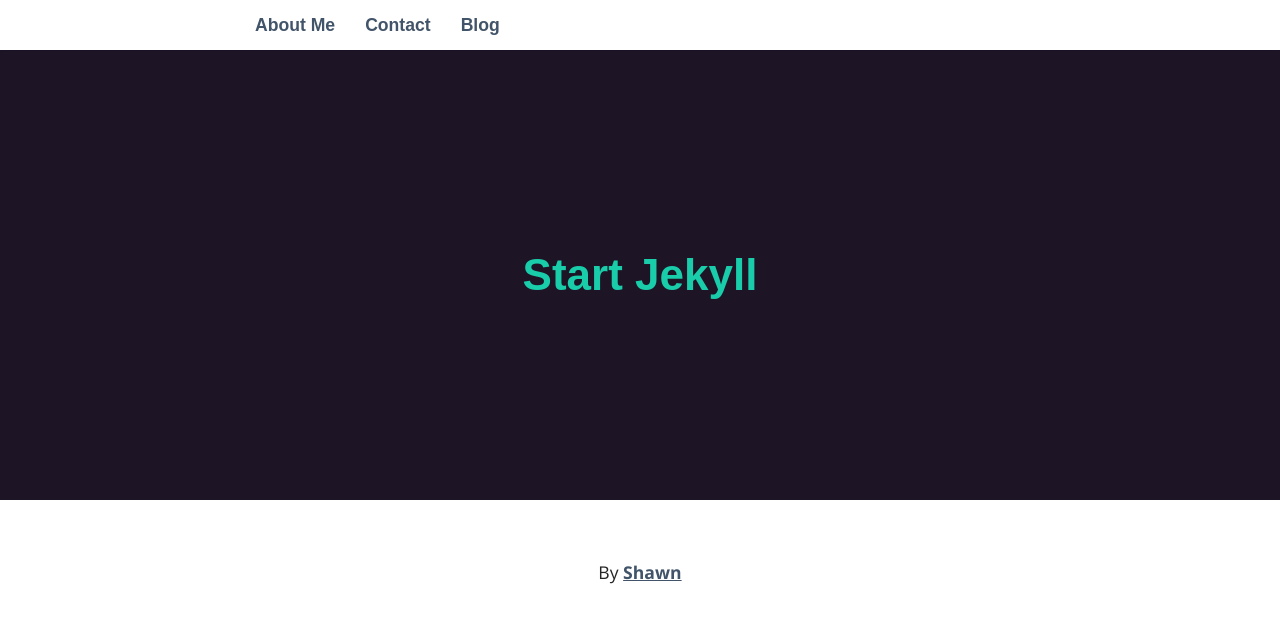
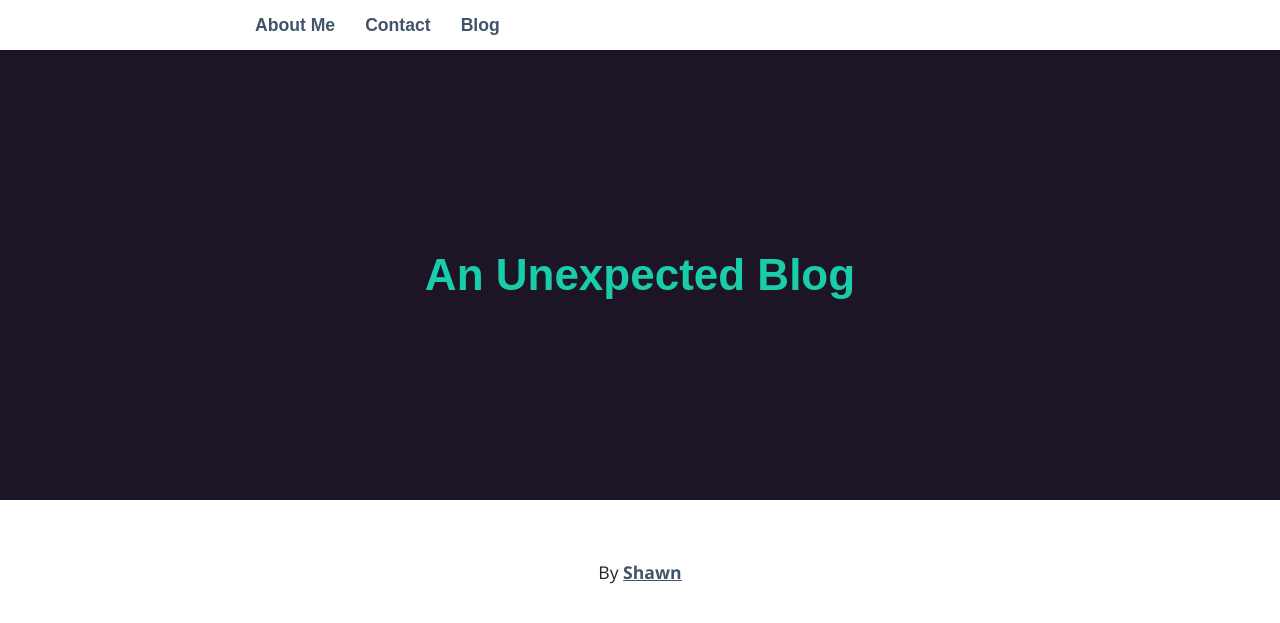
Before and after one commit to Apachemann/startjekyll, a Jekyll site: the page built from index.md, in a window 1280 px wide. Shown: the top 623 px of the page. Built offline with Jekyll 4.4.1, drawn with Linux system fonts in a browser that asks for light colours; some web fonts are replaced.

Commit message:
Edited _config.yml

```diff
--- a/_config.yml
+++ b/_config.yml
@@ -13,14 +13,14 @@
 # you will see them accessed via {{ site.title }}, {{ site.email }}, and so on.
 # You can create any custom variable you would like, and they will be accessible
 # in the templates via {{ site.myvariable }}.
-title: Start Jekyll
+title: An Unexpected Blog
 email: shawnkorns@mac.com
 description: >- # this means to ignore newlines until "baseurl:"
-  A guide to getting started with Jekyll.
-baseurl: "/startjekyll" # the subpath of your site, e.g. /blog
-url: "http://Apachemann.github.io" # the base hostname & protocol for your site, e.g. http://example.com
+  Welcome to my blog.
+baseurl: "/shawnblog" # the subpath of your site, e.g. /blog
+url: "http://Apachemann.com" # the base hostname & protocol for your site, e.g. http://example.com
 twitter_username: shawnkorns
-github_username:  shawnkorns
+github_username:  Apachemann
 
 # Build settings
 sass:
```
